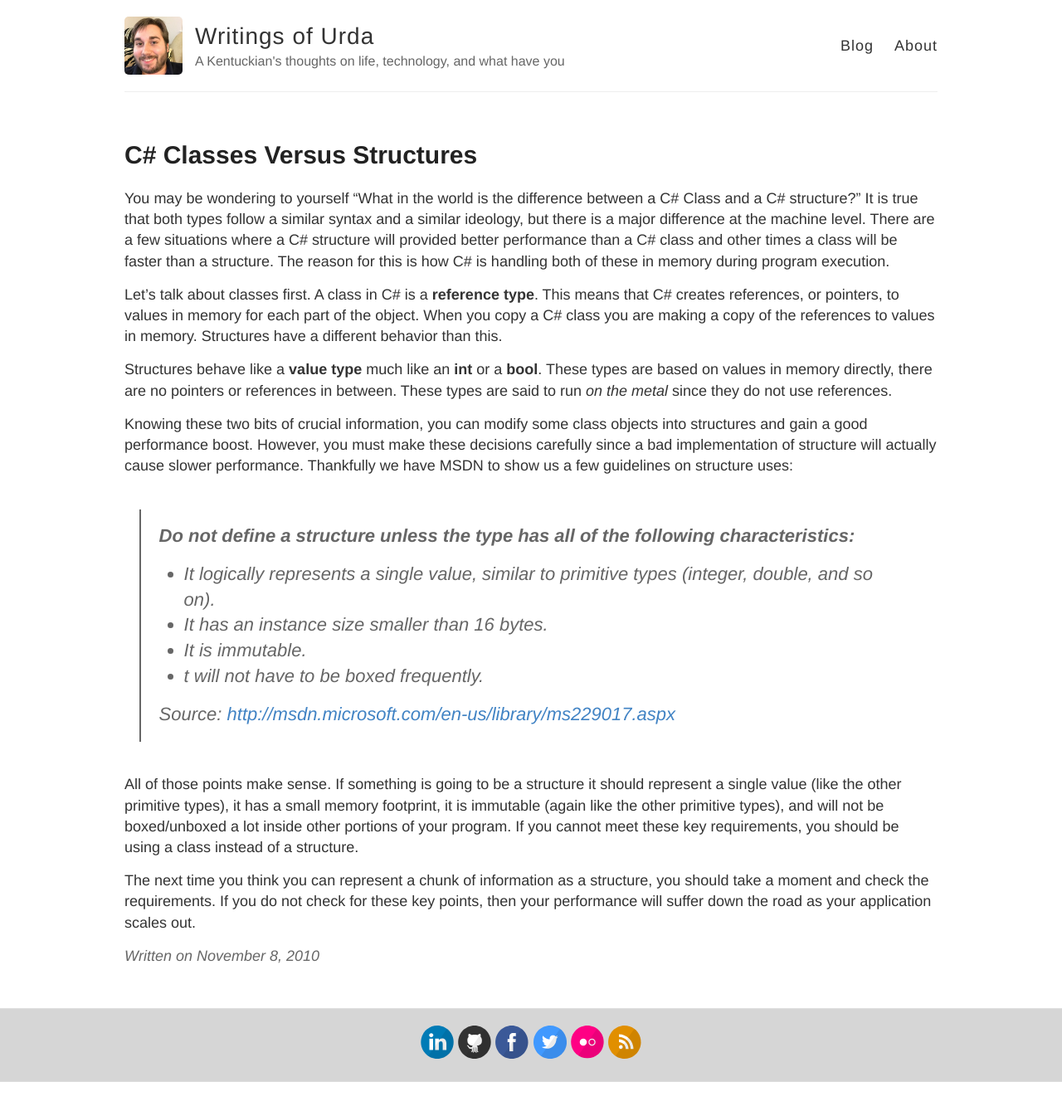
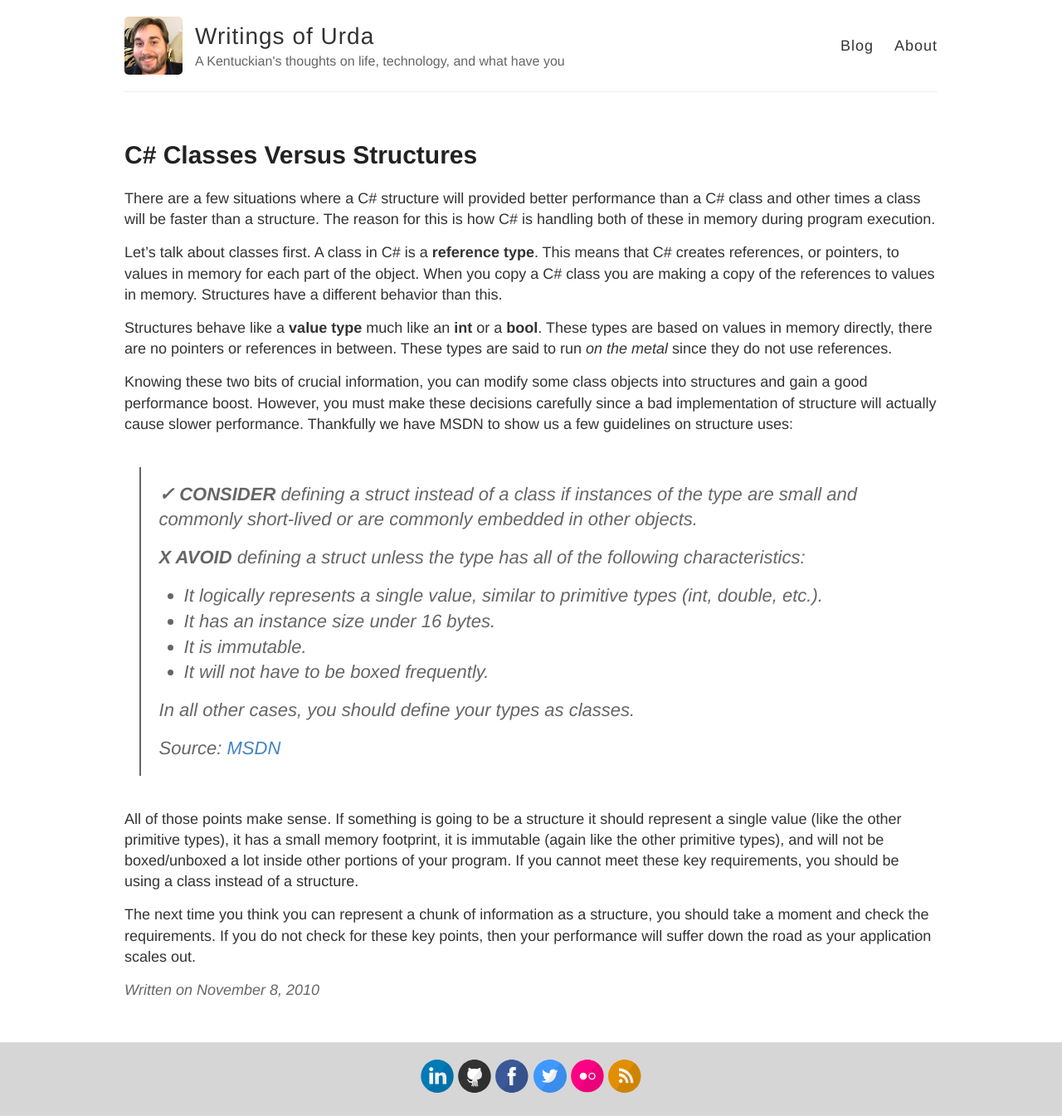
Before and after one commit to urda/website, a Jekyll site: the page built from _posts/2010-11-08-csharp-classes-versus-structures.md, in a window 1280 px wide. Shown: the whole page at 83% size. Built offline with Jekyll 4.4.1, drawn with Linux system fonts in a browser that asks for light colours; Markdown is read by kramdown in place of the engine named in the settings; before the commit the page ends 1304 px from its top, so only the background shows below that.

Commit message:
Post cleanup

```diff
--- a/_posts/2010-11-08-csharp-classes-versus-structures.md
+++ b/_posts/2010-11-08-csharp-classes-versus-structures.md
@@ -10,23 +10,52 @@
   - Co-Op
   - Programming
 ---
-You may be wondering to yourself "What in the world is the difference between a C# Class and a C# structure?" It is true that both types follow a similar syntax and a similar ideology, but there is a major difference at the machine level. There are a few situations where a C# structure will provided better performance than a C# class and other times a class will be faster than a structure. The reason for this is how C# is handling both of these in memory during program execution.
 
-Let's talk about classes first. A class in C# is a **reference type**. This means that C# creates references, or pointers, to values in memory for each part of the object. When you copy a C# class you are making a copy of the references to values in memory. Structures have a different behavior than this.
+There are a few situations where a C# structure will provided better performance
+than a C# class and other times a class will be faster than a structure. The
+reason for this is how C# is handling both of these in memory during program
+execution.
 
-Structures behave like a **value type** much like an **int** or a **bool**. These types are based on values in memory directly, there are no pointers or references in between. These types are said to run *on the metal* since they do not use references.
+Let's talk about classes first. A class in C# is a **reference type**. This
+means that C# creates references, or pointers, to values in memory for each part
+of the object. When you copy a C# class you are making a copy of the references
+to values in memory. Structures have a different behavior than this.
 
-Knowing these two bits of crucial information, you can modify some class objects into structures and gain a good performance boost. However, you must make these decisions carefully since a bad implementation of structure will actually cause slower performance. Thankfully we have MSDN to show us a few guidelines on structure uses:
+Structures behave like a **value type** much like an **int** or a **bool**.
+These types are based on values in memory directly, there are no pointers or
+references in between. These types are said to run *on the metal* since they do
+not use references.
 
-> **Do not define a structure unless the type has all of the following characteristics:**
+Knowing these two bits of crucial information, you can modify some class objects
+into structures and gain a good performance boost. However, you must make these
+decisions carefully since a bad implementation of structure will actually cause
+slower performance. Thankfully we have MSDN to show us a few guidelines on
+structure uses:
+
+> **✓ CONSIDER** defining a struct instead of a class if instances of the type are
+> small and commonly short-lived or are commonly embedded in other objects.
 >
->   * It logically represents a single value, similar to primitive types (integer, double, and so on).
->   * It has an instance size smaller than 16 bytes.
->   * It is immutable.
->   * t will not have to be boxed frequently.
+> **X AVOID** defining a struct unless the type has all of the following
+> characteristics:
 >
-> Source: <a href="http://msdn.microsoft.com/en-us/library/ms229017.aspx" class="external external_icon" target="_blank">http://msdn.microsoft.com/en-us/library/ms229017.aspx</a>
+> * It logically represents a single value, similar to primitive types
+>   (int, double, etc.).
+> * It has an instance size under 16 bytes.
+> * It is immutable.
+> * It will not have to be boxed frequently.
+>
+> In all other cases, you should define your types as classes.
+>
+> Source: [MSDN](https://msdn.microsoft.com/en-us/library/ms229017.aspx)
 
-All of those points make sense. If something is going to be a structure it should represent a single value (like the other primitive types), it has a small memory footprint, it is immutable (again like the other primitive types), and will not be boxed/unboxed a lot inside other portions of your program. If you cannot meet these key requirements, you should be using a class instead of a structure.
+All of those points make sense. If something is going to be a structure it
+should represent a single value (like the other primitive types), it has a small
+memory footprint, it is immutable (again like the other primitive types), and
+will not be boxed/unboxed a lot inside other portions of your program. If you
+cannot meet these key requirements, you should be using a class instead of a
+structure.
 
-The next time you think you can represent a chunk of information as a structure, you should take a moment and check the requirements. If you do not check for these key points, then your performance will suffer down the road as your application scales out.
+The next time you think you can represent a chunk of information as a structure,
+you should take a moment and check the requirements. If you do not check for
+these key points, then your performance will suffer down the road as your
+application scales out.
```
